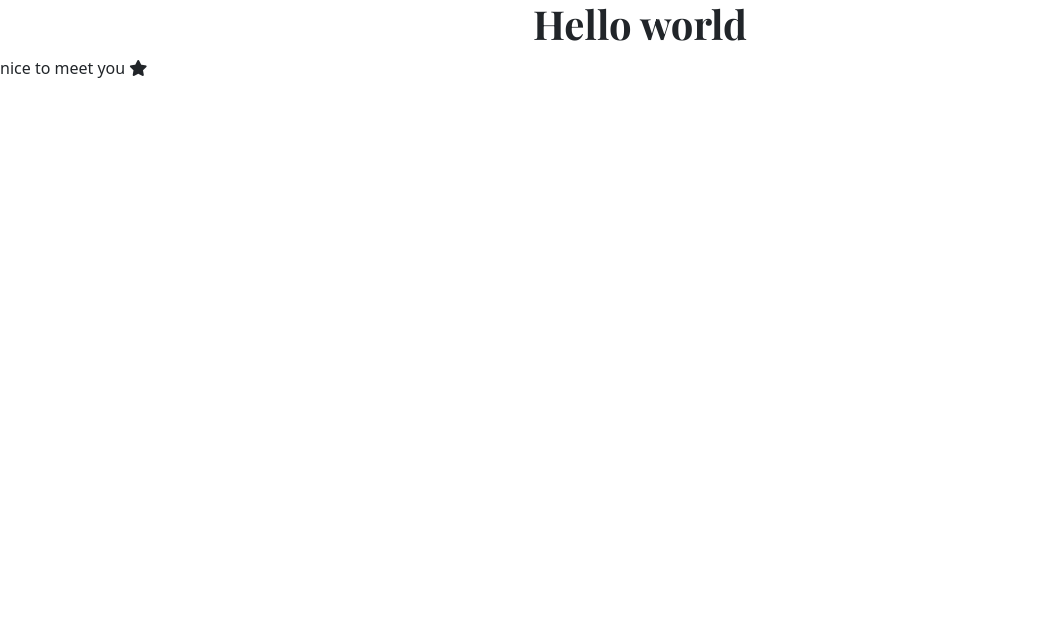
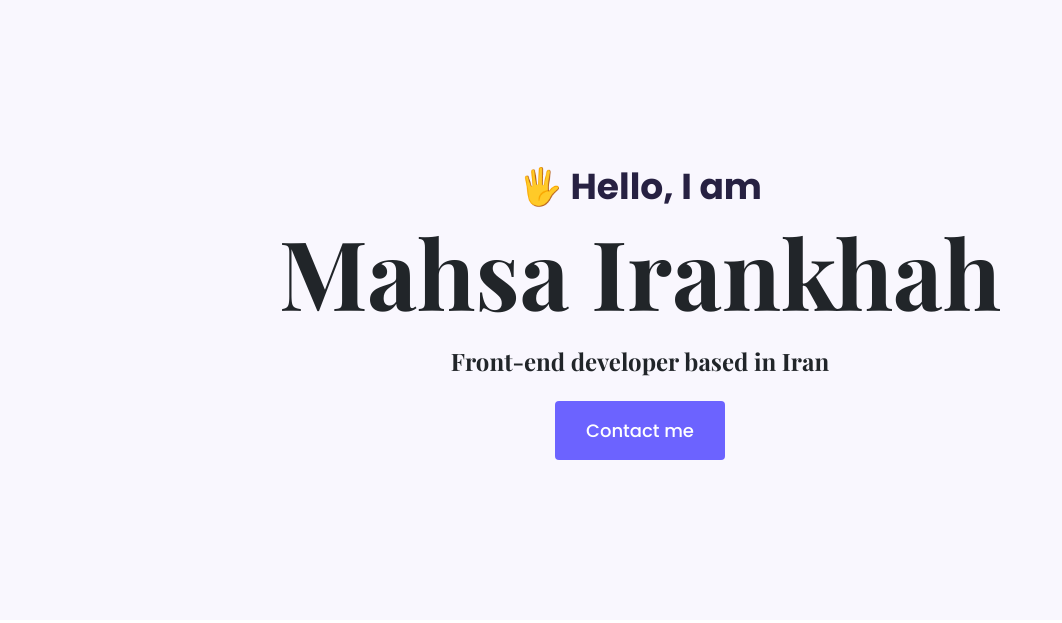
Before and after one commit to mahdesign/Portfolio-project, a plain HTML site: page index.html in a window 1280 px wide. Shown: the whole page, without its empty margins (0-1062 px from the left). Drawn offline with nearby package versions, Linux system fonts and the light colour scheme.

Commit message:
hero section HTML CSS

```diff
--- a/index.html
+++ b/index.html
@@ -10,11 +10,7 @@
       integrity="sha384-1BmE4kWBq78iYhFldvKuhfTAU6auU8tT94WrHftjDbrCEXSU1oBoqyl2QvZ6jIW3"
       crossorigin="anonymous"
     />
-    <script
-      src="https://cdn.jsdelivr.net/npm/bootstrap@5.1.3/dist/js/bootstrap.bundle.min.js"
-      integrity="sha384-ka7Sk0Gln4gmtz2MlQnikT1wXgYsOg+OMhuP+IlRH9sENBO0LRn5q+8nbTov4+1p"
-      crossorigin="anonymous"
-    ></script>
+
     <link rel="preconnect" href="https://fonts.googleapis.com" />
     <link rel="preconnect" href="https://fonts.gstatic.com" crossorigin />
     <link
@@ -28,9 +24,22 @@
       crossorigin="anonymous"
     />
     <link rel="stylesheet" href="/src/style.css" />
+
+    <script
+      src="https://cdn.jsdelivr.net/npm/bootstrap@5.1.3/dist/js/bootstrap.bundle.min.js"
+      integrity="sha384-ka7Sk0Gln4gmtz2MlQnikT1wXgYsOg+OMhuP+IlRH9sENBO0LRn5q+8nbTov4+1p"
+      crossorigin="anonymous"
+    ></script>
     <title>Home page</title>
   </head>
-  <h1 class="text-center">Hello world</h1>
-  <p>nice to meet you <i class="fa fa-star"></i></p>
+  <body>
+    <div class="hero">
+      <p>🖐 Hello, I am</p>
+      <h1>Mahsa Irankhah</h1>
+      <h2 class="mb-3">Front-end developer based in Iran</h2>
+      <div>
+        <a href="#" class="btn btn-branding">Contact me</a>
+      </div>
+    </div>
   </body>
 </html>
--- a/src/style.css
+++ b/src/style.css
@@ -1,5 +1,50 @@
 /*font-family: 'Playfair Display', serif;
 font-family: 'Poppins', sans-serif;*/
+:root {
+  --branding-color: #6c63ff;
+  --secondary-color: #f9f7fe;
+  --heading-font-family: "Playfair Display", serif;
+  --default-font-family: "Poppins", sans-serif;
+}
+body {
+  font-family: var(--default-font-family);
+}
+h1,
+h2,
+h3,
+h4,
+h5,
+h6 {
+  font-family: var(--heading-font-family);
+  font-weight: bold;
+}
 h1 {
-  font-family: "Playfair Display", serif;
+  font-size: 96px;
 }
+p {
+  font-weight: normal;
+}
+.hero {
+  background-color: var(--secondary-color);
+  text-align: center;
+  padding: 160px 20px;
+}
+.hero p {
+  font-size: 36px;
+  font-weight: bold;
+  margin: 0;
+  color: #272142;
+}
+.hero h2 {
+  font-size: 24px;
+  font-weight: normal;
+  line-height: 2;
+}
+.btn-branding {
+  color: white;
+  background-color: var(--branding-color);
+  border-radius: 4px;
+  padding: 15px 30px;
+  font-size: 18px;
+  line-height: 27px;
+}
```
